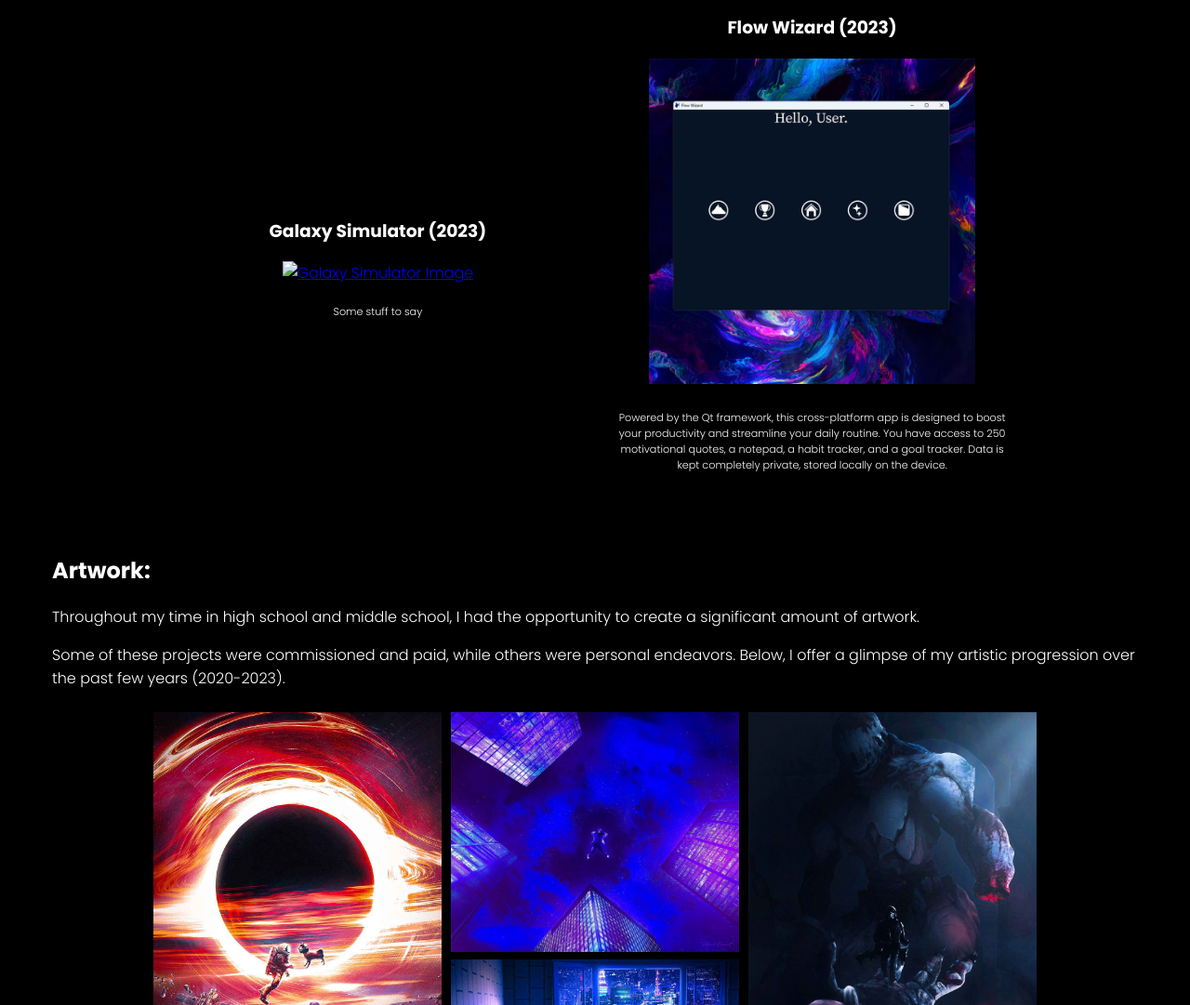
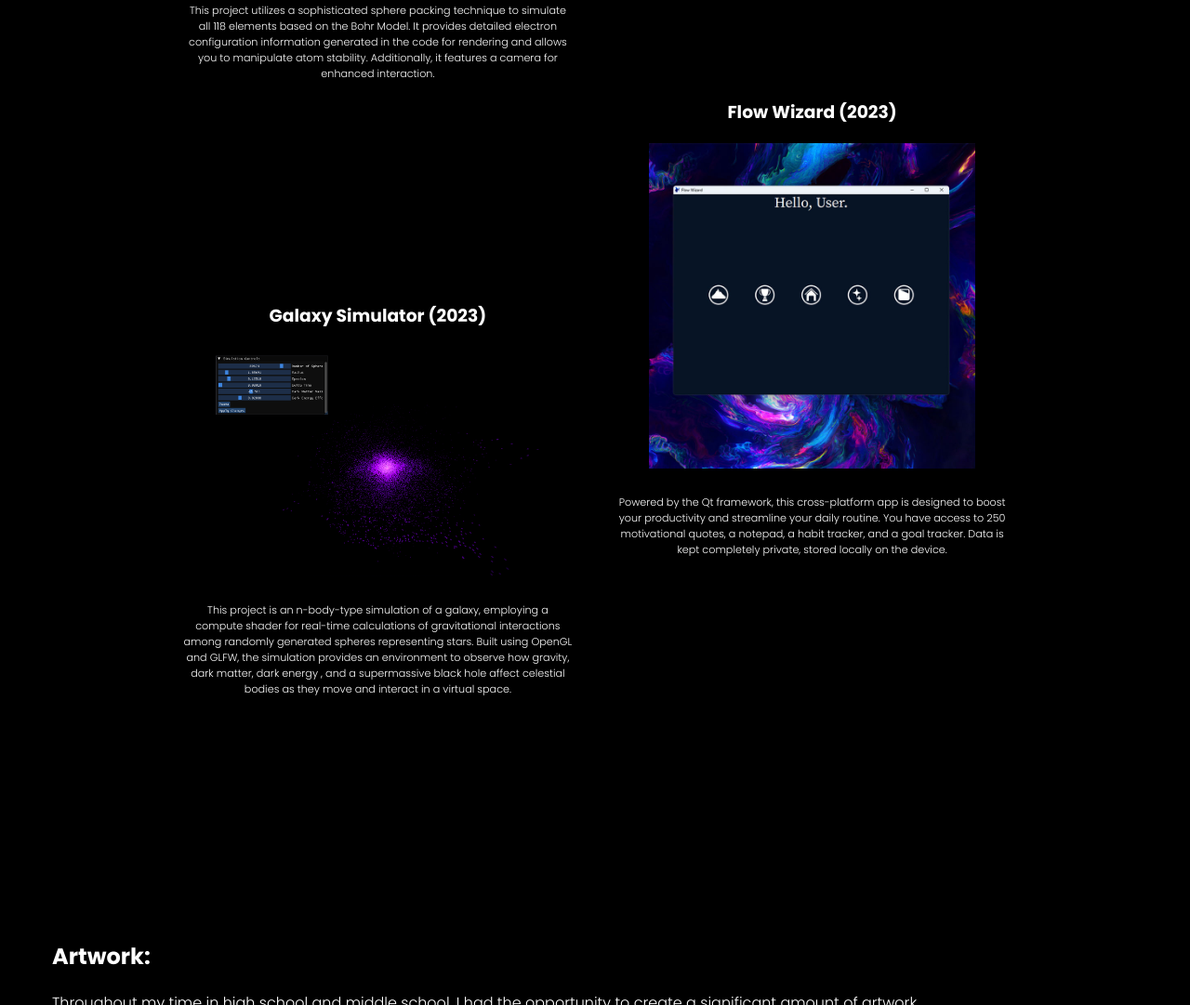
Before and after one commit to ahmedkerouat/ahmedkerouat.github.io, a plain HTML site: page index.html in a window 1280 px wide. Shown: the part 2098-3179 px from the top of the page at 93% size. Drawn offline with Linux system fonts and the light colour scheme.

Commit message:
add galaxySimulator

```diff
--- a/index.html
+++ b/index.html
@@ -177,7 +177,7 @@
               target="_blank"
             >
               <img
-                src="imgs/Galaxy-Simulator.jpg"
+                src="imgs/GalaxySimulator.png"
                 alt="Galaxy Simulator Image"
                 class="project-image hidden"
               />
@@ -190,7 +190,15 @@
                 View on GitHub
               </span>
             </a>
-            <p class="description hidden">Some stuff to say</p>
+            <p class="description hidden">
+              This project is an n-body-type simulation of a galaxy, employing a
+              compute shader for real-time calculations of gravitational
+              interactions among randomly generated spheres representing stars.
+              Built using OpenGL and GLFW, the simulation provides an
+              environment to observe how gravity, dark matter, dark energy , and
+              a supermassive black hole affect celestial bodies as they move and
+              interact in a virtual space.
+            </p>
           </div>
         </div>
       </div>
```
Also changed, not shown: imgs/galaxySimulator.png (added).
